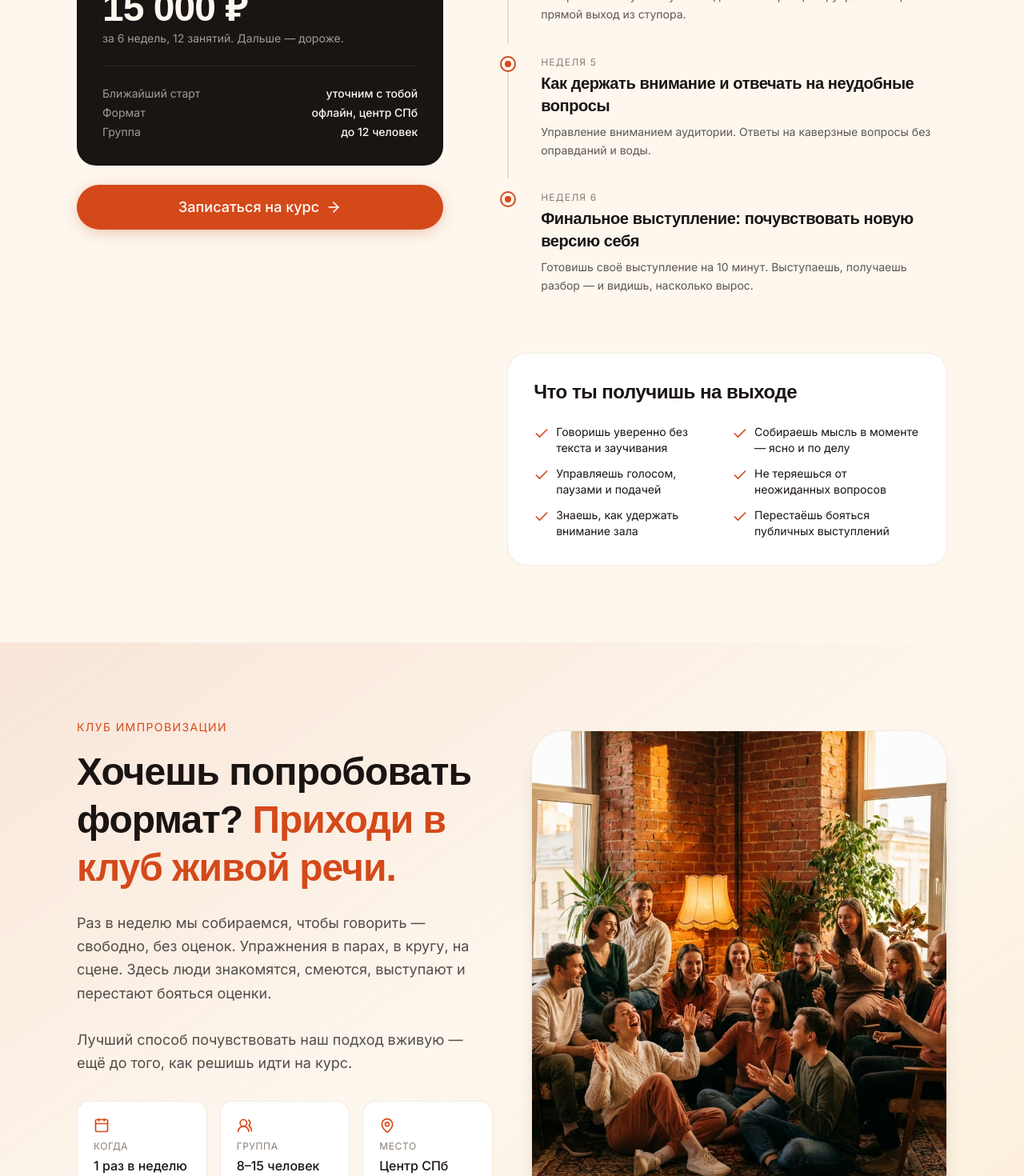
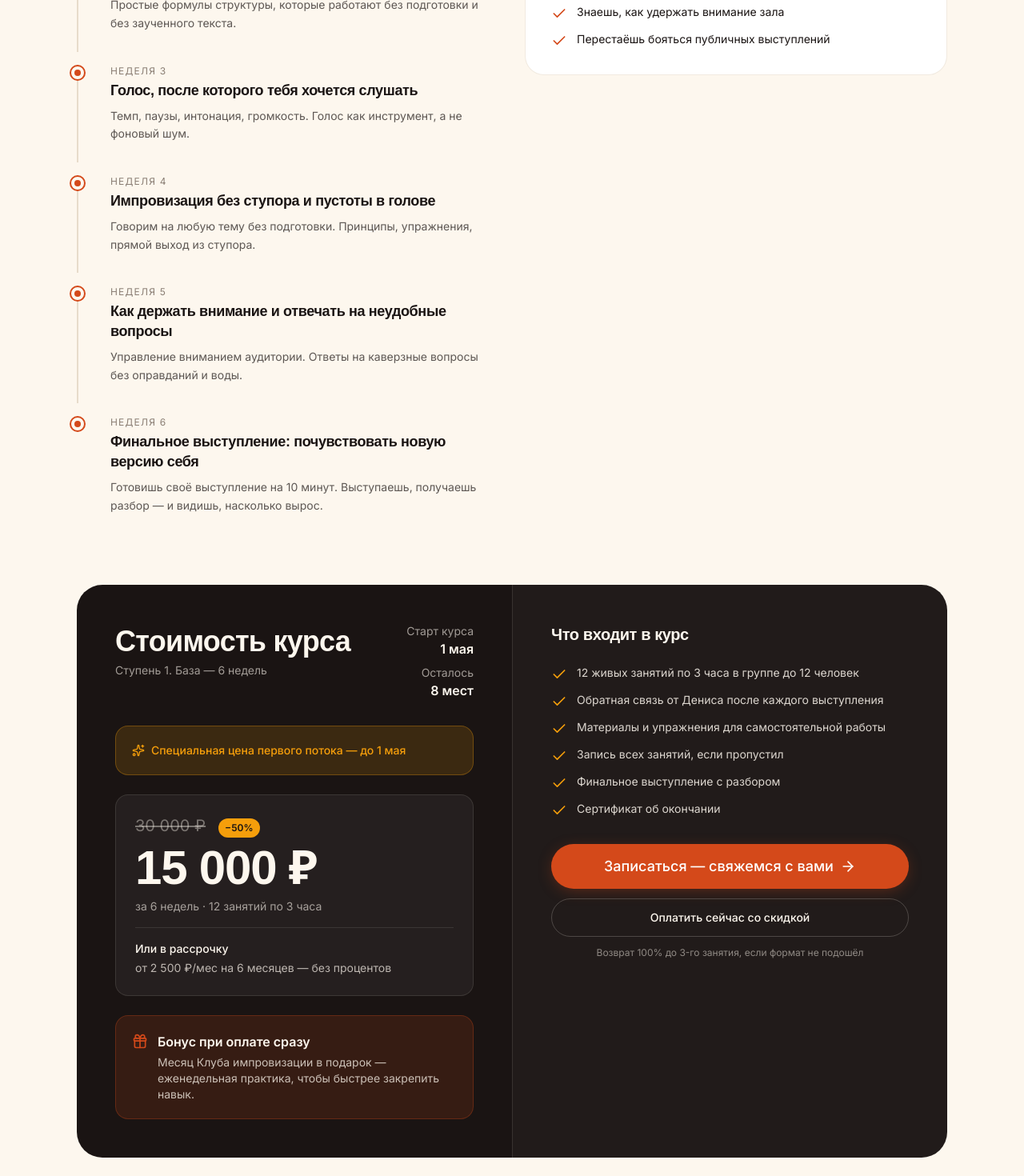
Before and after one commit to proektytelegram-alt/zhivaya-rech, a Next.js app: page / in a window 1280 px wide. Shown: the part 2420-3890 px from the top of the page at 80% size. Built offline with nearby package versions, Linux system fonts and the light colour scheme; a web font is replaced by a local one.

Commit message:
feat: премиум pricing-блок — цена, рассрочка, бонус клуб в подарок; старт 1 мая; клуб вторник 19:00

```diff
--- a/src/components/sections/Club.tsx
+++ b/src/components/sections/Club.tsx
@@ -28,7 +28,11 @@ export function Club() {
             </p>
 
             <div className="grid sm:grid-cols-3 gap-4 mb-8">
-              <InfoCard icon={Calendar} label="Когда" value="1 раз в неделю" />
+              <InfoCard
+                icon={Calendar}
+                label="Когда"
+                value="Каждый вторник 19:00"
+              />
               <InfoCard
                 icon={Users2}
                 label="Группа"
--- a/src/components/sections/Program.tsx
+++ b/src/components/sections/Program.tsx
@@ -1,6 +1,6 @@
 import { Container } from "../ui/Container";
 import { Button } from "../ui/Button";
-import { ArrowRight, Check } from "lucide-react";
+import { ArrowRight, Check, Gift, Sparkles } from "lucide-react";
 
 const lessons = [
   {
@@ -48,63 +48,28 @@ export function Program() {
   return (
     <section id="program" className="py-24">
       <Container>
-        <div className="grid lg:grid-cols-[1fr_1.2fr] gap-12 lg:gap-20 items-start">
-          <div className="lg:sticky lg:top-24">
+        <div className="max-w-3xl mb-16">
           <div className="text-sm uppercase tracking-widest text-primary mb-4">
             Программа · Ступень 1
           </div>
           <h2 className="font-display text-4xl md:text-5xl font-semibold leading-tight mb-6">
             От зажатости и сумбура — к уверенной и живой речи
           </h2>
-            <p className="text-foreground/75 text-lg leading-relaxed mb-8">
+          <p className="text-foreground/75 text-lg leading-relaxed">
             За 6 недель ты проходишь путь от страха публичных ситуаций до
             свободной речи — через 12 занятий по 3 часа, два раза в неделю.
             Никакой теории без практики: живые упражнения, выступления,
             обратная связь.
           </p>
-
-            <div className="rounded-3xl bg-foreground text-background p-8 mb-6">
-              <div className="text-sm uppercase tracking-widest text-accent mb-2">
-                Первый поток · Специальная цена
-              </div>
-              <div className="flex items-baseline gap-3 mb-1">
-                <div className="font-display text-5xl font-semibold">
-                  15 000 ₽
-                </div>
-              </div>
-              <div className="text-background/60 text-sm">
-                за 6 недель, 12 занятий. Дальше — дороже.
-              </div>
-              <div className="mt-6 pt-6 border-t border-background/10 space-y-1 text-sm">
-                <div className="flex justify-between">
-                  <span className="text-background/60">Ближайший старт</span>
-                  <span className="font-medium">уточним с тобой</span>
-                </div>
-                <div className="flex justify-between">
-                  <span className="text-background/60">Формат</span>
-                  <span className="font-medium">офлайн, центр СПб</span>
-                </div>
-                <div className="flex justify-between">
-                  <span className="text-background/60">Группа</span>
-                  <span className="font-medium">до 12 человек</span>
-                </div>
-              </div>
         </div>
 
-            <a href="#contact">
-              <Button size="lg" className="w-full">
-                Записаться на курс
-                <ArrowRight className="h-5 w-5" />
-              </Button>
-            </a>
-          </div>
-
-          <div>
-            <div className="space-y-4 mb-12">
-              {lessons.map((l, i) => (
+        <div className="grid lg:grid-cols-2 gap-8 mb-16">
+          {/* Левая колонка — недели */}
+          <div className="space-y-4">
+            {lessons.map((l) => (
               <div
                 key={l.week}
-                  className="group relative pl-10 pb-6 border-l-2 border-border last:border-transparent"
+                className="relative pl-10 pb-6 border-l-2 border-border last:border-transparent"
               >
                 <div className="absolute -left-[11px] top-0 h-5 w-5 rounded-full bg-background border-2 border-primary flex items-center justify-center">
                   <div className="h-2 w-2 rounded-full bg-primary" />
@@ -112,7 +77,7 @@ export function Program() {
                 <div className="text-xs uppercase tracking-widest text-muted mb-1">
                   {l.week}
                 </div>
-                  <h4 className="font-display text-xl font-semibold mb-2">
+                <h4 className="font-display text-lg font-semibold mb-2 leading-snug">
                   {l.title}
                 </h4>
                 <p className="text-foreground/70 text-sm leading-relaxed">
@@ -122,17 +87,132 @@ export function Program() {
             ))}
           </div>
 
-            <div className="rounded-3xl border border-border/60 p-8 bg-card">
+          {/* Правая колонка — результаты */}
+          <div className="rounded-3xl border border-border/60 p-8 bg-card h-fit lg:sticky lg:top-24">
             <h4 className="font-display text-2xl font-semibold mb-6">
               Что ты получишь на выходе
             </h4>
-              <div className="grid sm:grid-cols-2 gap-3">
+            <div className="space-y-3">
               {outcomes.map((o) => (
-                  <div key={o} className="flex gap-2 text-sm">
+                <div key={o} className="flex gap-3 text-sm">
                   <Check className="h-5 w-5 text-primary flex-shrink-0 mt-0.5" />
                   <span>{o}</span>
                 </div>
               ))}
+            </div>
+          </div>
+        </div>
+
+        {/* Pricing — большой блок */}
+        <div className="rounded-[2rem] bg-foreground text-background overflow-hidden">
+          <div className="grid lg:grid-cols-2">
+            {/* Левая часть: цена */}
+            <div className="p-8 lg:p-12">
+              <div className="flex flex-wrap items-start justify-between gap-4 mb-8">
+                <div>
+                  <h3 className="font-display text-3xl md:text-4xl font-semibold leading-tight mb-1">
+                    Стоимость курса
+                  </h3>
+                  <div className="text-background/60 text-sm">
+                    Ступень 1. База — 6 недель
+                  </div>
+                </div>
+                <div className="text-right text-sm">
+                  <div className="text-background/60">Старт курса</div>
+                  <div className="font-semibold text-base">1 мая</div>
+                  <div className="text-background/60 mt-2">Осталось</div>
+                  <div className="font-semibold text-base">8 мест</div>
+                </div>
+              </div>
+
+              {/* Акционный блок */}
+              <div className="rounded-2xl bg-accent/15 border border-accent/30 p-5 mb-6">
+                <div className="flex items-center gap-2 text-accent font-medium">
+                  <Sparkles className="h-4 w-4" />
+                  <span className="text-sm">
+                    Специальная цена первого потока — до 1 мая
+                  </span>
+                </div>
+              </div>
+
+              {/* Цена */}
+              <div className="rounded-2xl bg-background/5 border border-background/10 p-6 mb-6">
+                <div className="flex items-baseline gap-4 mb-2">
+                  <span className="text-background/40 line-through text-xl">
+                    30 000 ₽
+                  </span>
+                  <span className="text-xs bg-accent text-foreground font-semibold px-2 py-1 rounded-full">
+                    −50%
+                  </span>
+                </div>
+                <div className="font-display text-5xl md:text-6xl font-semibold mb-2">
+                  15 000 ₽
+                </div>
+                <div className="text-background/60 text-sm mb-4">
+                  за 6 недель · 12 занятий по 3 часа
+                </div>
+                <div className="pt-4 border-t border-background/10 text-sm">
+                  <div className="font-medium mb-1">Или в рассрочку</div>
+                  <div className="text-background/70">
+                    от 2 500 ₽/мес на 6 месяцев — без процентов
+                  </div>
+                </div>
+              </div>
+
+              {/* Бонус */}
+              <div className="rounded-2xl bg-primary/15 border border-primary/30 p-5">
+                <div className="flex items-start gap-3">
+                  <Gift className="h-5 w-5 text-primary flex-shrink-0 mt-0.5" />
+                  <div>
+                    <div className="font-semibold mb-1">
+                      Бонус при оплате сразу
+                    </div>
+                    <div className="text-sm text-background/75">
+                      Месяц Клуба импровизации в подарок — еженедельная
+                      практика, чтобы быстрее закрепить навык.
+                    </div>
+                  </div>
+                </div>
+              </div>
+            </div>
+
+            {/* Правая часть: CTA + что входит */}
+            <div className="p-8 lg:p-12 bg-background/[0.03] border-t lg:border-t-0 lg:border-l border-background/10">
+              <h4 className="font-display text-xl font-semibold mb-6">
+                Что входит в курс
+              </h4>
+              <div className="space-y-3 mb-8">
+                {[
+                  "12 живых занятий по 3 часа в группе до 12 человек",
+                  "Обратная связь от Дениса после каждого выступления",
+                  "Материалы и упражнения для самостоятельной работы",
+                  "Запись всех занятий, если пропустил",
+                  "Финальное выступление с разбором",
+                  "Сертификат об окончании",
+                ].map((i) => (
+                  <div key={i} className="flex gap-3 text-sm">
+                    <Check className="h-5 w-5 text-accent flex-shrink-0 mt-0.5" />
+                    <span className="text-background/85">{i}</span>
+                  </div>
+                ))}
+              </div>
+
+              <div className="space-y-3">
+                <a href="#contact" className="block">
+                  <Button size="lg" className="w-full">
+                    Записаться — свяжемся с вами
+                    <ArrowRight className="h-5 w-5" />
+                  </Button>
+                </a>
+                <a
+                  href="#contact"
+                  className="flex items-center justify-center gap-2 h-12 rounded-full border border-background/20 text-background hover:bg-background/5 transition text-sm font-medium"
+                >
+                  Оплатить сейчас со скидкой
+                </a>
+                <p className="text-xs text-background/50 text-center mt-3">
+                  Возврат 100% до 3-го занятия, если формат не подошёл
+                </p>
               </div>
             </div>
           </div>
```
Lines whose indentation alone changed are shown as unchanged.
